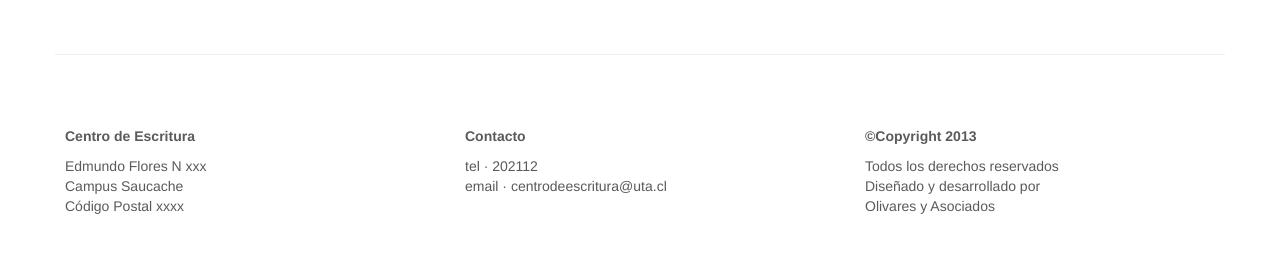
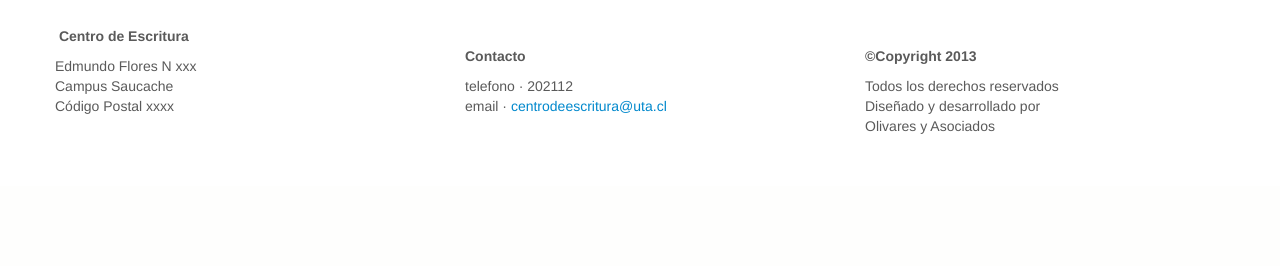
Before and after one commit to zeeberry/CDE-UTA, a Flask app: page / in a window 1280 px wide. Shown: the part 1348-1614 px from the top of the page. After the commit the page ends 1482 px from the top, so only its background shows below. Run offline with Flask 2, Linux system fonts and the light colour scheme; some libraries are stand-ins or nearby versions.

Commit message:
changes to index page

```diff
--- a/static/css/style.css
+++ b/static/css/style.css
@@ -122,6 +122,12 @@
 	    .marketing h2 {
 	      font-weight: normal;
 	    }
+
+	    .marketing h4 {
+	      font-weight: normal;
+	      font-size: 1.2em;
+	    }
+
 	    .marketing .span4 p {
 	      margin-left: 10px;
 	      margin-right: 10px;
@@ -164,7 +170,6 @@
 	    footer .row .span4 {
 	      text-align: left;
 	    }
-
 
 
 
--- a/templates/index.html
+++ b/templates/index.html
@@ -75,20 +75,20 @@
         <div class="span4">
           <img class="img-circle" data-src="holder.js/140x140">
           <h2>Quienes Somos</h2>
-          <p>Donec sed odio dui. Etiam porta sem malesuada magna mollis euismod. Nullam id dolor id nibh ultricies vehicula ut id elit. Morbi leo risus, porta ac consectetur ac, vestibulum at eros. Praesent commodo cursus magna, vel scelerisque nisl consectetur et.</p>
-          <p><a class="btn" href="#">View details &raquo;</a></p>
+          <p>El Centro de Escritura de la Universidad de Tarapaca ayuda a desarrollar y fortalecer sus habilidades de escritura para enfrentar exitosamente los retos académicos y profesionales.
+
         </div><!-- /.span4 -->
         <div class="span4">
           <img class="img-circle" data-src="holder.js/140x140">
-          <h2>Recursos para Estudiantes</h2>
-          <p>Duis mollis, est non commodo luctus, nisi erat porttitor ligula, eget lacinia odio sem nec elit. Cras mattis consectetur purus sit amet fermentum. Fusce dapibus, tellus ac cursus commodo, tortor mauris condimentum nibh, ut fermentum massa justo sit amet risus.</p>
-          <p><a class="btn" href="#">View details &raquo;</a></p>
+          <h2>Horario de Atencion </h2>
+          <p class="lead">Lunes - Viernes <br>08:30 - 13:00 <br>14:30 - 18:30</p>
+
         </div><!-- /.span4 -->
         <div class="span4">
           <img class="img-circle" data-src="holder.js/140x140">
-          <h2>Recursos para Profesores</h2>
-          <p>Donec sed odio dui. Cras justo odio, dapibus ac facilisis in, egestas eget quam. Vestibulum id ligula porta felis euismod semper. Fusce dapibus, tellus ac cursus commodo, tortor mauris condimentum nibh, ut fermentum massa justo sit amet risus.</p>
-          <p><a class="btn" href="#">View details &raquo;</a></p>
+          <h2>¿Necesitas un tutor?</h2>
+          <p> Planifica un hora con nosotros escribiendo a<br><p class="lead">centrodeescritura@uta.cl</p> Las sesiones tienen una duracion de <strong>30</strong> - <strong>35</strong> minutos.</p>
+
         </div><!-- /.span4 -->
       </div><!-- /.row -->
 
@@ -114,17 +114,21 @@
         <div class="row">
           <div class="span4">
             <img class="img-circle" data-src="holder.js/140x140">
-            <p><b>Centro de Escritura</b></p>
-            <p>Edmundo Flores N xxx<br> Campus Saucache <br> Código Postal xxxx</p>
+            <strong>Centro de Escritura</strong><p>
+            <address>
+              Edmundo Flores N xxx<br>
+              Campus Saucache <br>
+              Código Postal xxxx
+            </address>
           </div><!-- /.span4 -->
           <div class="span4">
             <img class="img-circle" data-src="holder.js/140x140">
-            <p><b>Contacto</b></p>
-            <p>tel &middot; 202112 <br> email &middot; centrodeescritura@uta.cl </p>
+            <p><strong>Contacto</strong></p>
+            <p>telefono &middot; 202112 <br> email &middot; <a href="mailto:#">centrodeescritura@uta.cl</a> </p>
           </div><!-- /.span4 -->
           <div class="span4">
             <img class="img-circle" data-src="holder.js/140x140">
-            <p><b>&copy;Copyright 2013</b></p>
+            <p><strong>&copy;Copyright 2013</strong></p>
             <p>Todos los derechos reservados <br>Diseñado y desarrollado por<br>Olivares y Asociados</p>
           </div><!-- /.span4 -->
         </div><!-- /.row -->
```
